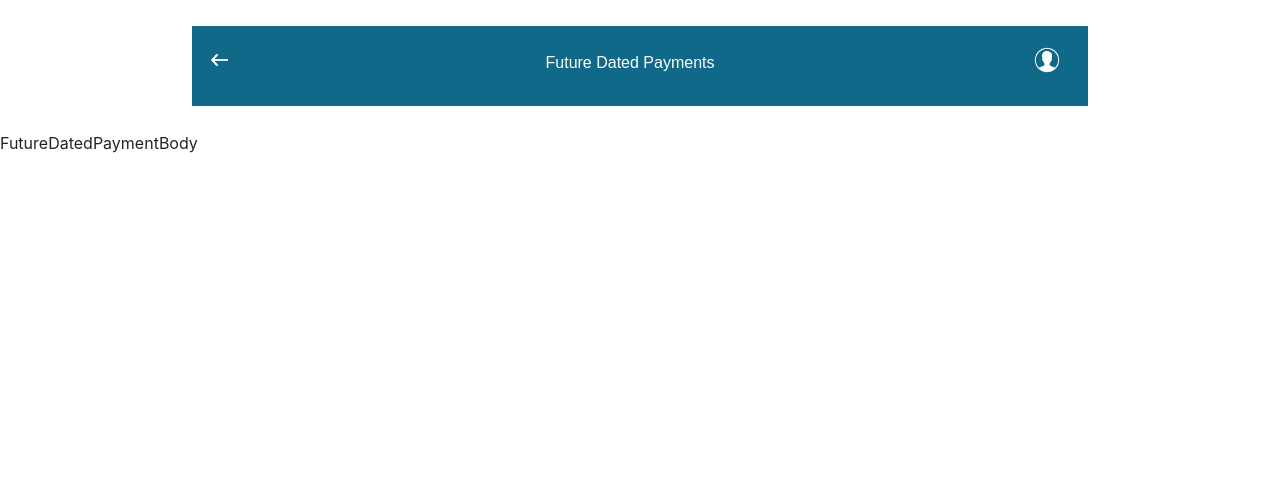
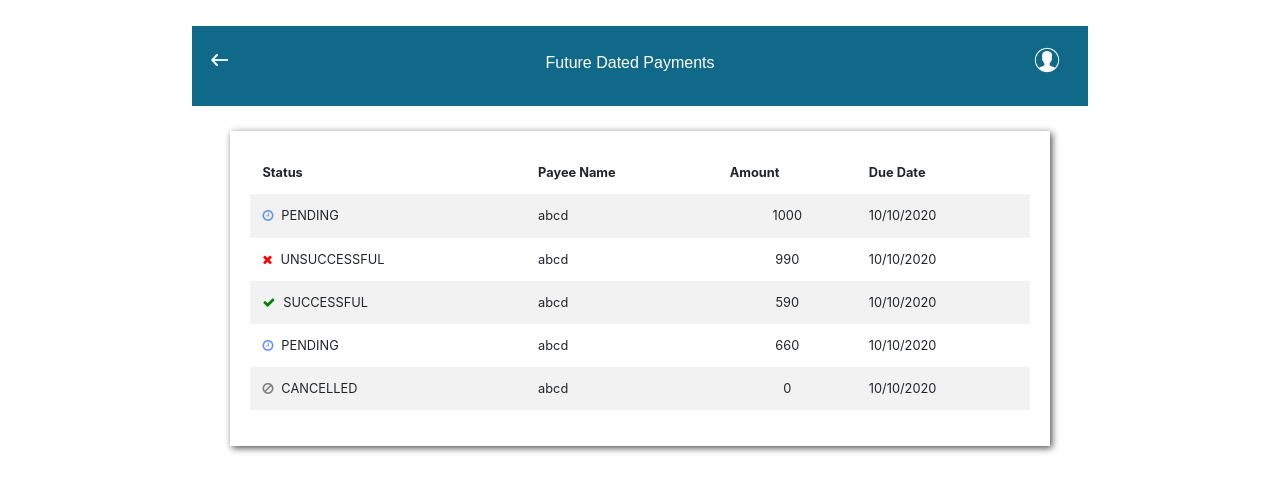
Before and after one commit to kambleaa007/TrainingReactJS, a React (Create React App) app: page /futureDatedPayments in a window 1280 px wide. Shown: the top 492 px of the page. Built offline with nearby package versions, Linux system fonts and the light colour scheme.

Commit message:
task-9-added

```diff
--- a/src/Common/customers.json
+++ b/src/Common/customers.json
@@ -9,6 +9,53 @@
                 "1234",
                 "1478",
                 "1598"
+            ],
+            "transactions":[
+                {
+                    "id":"0",
+                    "status":"PENDING",
+                    "payee_name":"abcd",
+                    "amount":1000.00,
+                    "due_date":"10/10/2020",
+                    "type":"DEBITED"
+
+                },
+                {
+                    "id":"1",
+                    "status":"UNSUCCESSFUL",
+                    "payee_name":"abcd",
+                    "amount":990.00,
+                    "due_date":"10/10/2020",
+                    "type":"CREDITED"
+
+                },
+                {
+                    "id":"2",
+                    "status":"SUCCESSFUL",
+                    "payee_name":"abcd",
+                    "amount":590.00,
+                    "due_date":"10/10/2020",
+                    "type":"DEBITED"
+
+                },
+                {
+                    "id":"3",
+                    "status":"PENDING",
+                    "payee_name":"abcd",
+                    "amount":660.00,
+                    "due_date":"10/10/2020",
+                    "type":"DEBITED"
+
+                },
+                {
+                    "id":"4",
+                    "status":"CANCELLED",
+                    "payee_name":"abcd",
+                    "amount":0.00,
+                    "due_date":"10/10/2020",
+                    "type":"DEBITED"
+
+                }
             ]
         },
         {
@@ -20,6 +67,9 @@
                 "2234",
                 "2478",
                 "2598"
+            ],
+            "transactions":[
+                {},{}
             ]
         },
         {
@@ -31,6 +81,9 @@
                 "3234",
                 "3478",
                 "3598"
+            ],
+            "transactions":[
+                {},{}
             ]
         },
         {
@@ -42,6 +95,9 @@
                 "4234",
                 "4478",
                 "4598"
+            ],
+            "transactions":[
+                {},{}
             ]
         },
         {
@@ -53,6 +109,9 @@
                 "5234",
                 "5478",
                 "5598"
+            ],
+            "transactions":[
+                {},{}
             ]
         }
     ],
--- a/src/Component/DirectDebit.js
+++ b/src/Component/DirectDebit.js
@@ -96,7 +96,7 @@ function AccordionList(props) {
         <div>
             {Accordion.map(i=>{
                 return(
-                    <Accord key={i.id} id={i.id} title={i.title} body={i.body} />
+                    <Accord key={i.id} id={i.id} title={i.title} body={getBodies(i.id)} />
                 )
             })}
 
@@ -116,7 +116,9 @@ function Accord({id, title, body}) {
                     <Accordion.Collapse eventKey={id}>
                         <Card.Body>
                             {
-                                id == "0" ? <Body1/>: id == "1" ? <Body2/>: id == "2" ? <Body3/>: <Body4/>
+
+                                body //getBodies(id) // id == "0" ? <Body1/>: id == "1" ? <Body2/>: id == "2" ? <Body3/>: <Body4/>
+
                             }
                         </Card.Body>
                     </Accordion.Collapse>
@@ -126,8 +128,27 @@ function Accord({id, title, body}) {
     )
 }
 
+
+
 export default DirectDebit;
 
+
+// just binds Accord Body with respective Accord Card header id
+//id == "0" ? <Body1/>: id == "1" ? <Body2/>: id == "2" ? <Body3/>: <Body4/>
+function getBodies(id) {
+
+    if(id==="0")
+        return <Body1 />
+    else if(id==="1")
+        return <Body2 />
+    else if(id==="2")
+        return <Body3 />
+    else if(id==="3")
+        return <Body4 />
+    else
+        return "ERR!!! BODY DOENT EXIST LETS CREATE NEW BODY"
+
+}
 
 function Body1(props) {
     return(
--- /dev/null
+++ b/src/Component/FutureDatedPayment.css
@@ -0,0 +1,52 @@
+.payment-table {
+    font-size: .8em;
+}
+
+
+.payment-pending-status {
+
+    position: relative;
+}
+.payment-pending-status::before {
+
+    font-family: "FontAwesome";
+    content: "\f017";
+    color: cornflowerblue;
+    padding-right: 8px;
+}
+
+.payment-unsuccess-status {
+
+    position: relative;
+}
+.payment-unsuccess-status::before {
+
+    font-family: "FontAwesome";
+    content: "\f00d";
+    color: red;
+    padding-right: 8px;
+}
+
+.payment-success-status {
+
+    position: relative;
+}
+.payment-success-status::before {
+
+    font-family: "FontAwesome";
+    content: "\f00c";
+    color: green;
+    padding-right: 8px;
+}
+
+.payment-cancel-status {
+
+    position: relative;
+}
+.payment-cancel-status::before {
+
+    font-family: "FontAwesome";
+    content: "\f05e";
+    color: grey;
+    padding-right: 8px;
+}
--- a/src/Component/FutureDatedPayment.js
+++ b/src/Component/FutureDatedPayment.js
@@ -1,7 +1,8 @@
 import React, {useEffect, useState, useContext } from 'react';
 import Header from "./Header";
+import { Table } from "react-bootstrap";
 
-//import './SendMoney.css'
+import './FutureDatedPayment.css'
 
 import { GlobalContext } from "../Context/GlobalContext";
 
@@ -20,11 +21,64 @@ function FutureDatedPayment(props) {
 
 
 function FutureDatedPaymentBody(props) {
+
+
+    const globalContext = useContext(GlobalContext);
+    let transactions = globalContext.Global.Accounts[0].transactions // take transactions arr for account 1
+
+
+
     return(
-        <div>
-FutureDatedPaymentBody
+        <div className="Send">
+            <div className="d-flex justify-content-around">
+
+                <Table striped borderless hover className="payment-table ">
+                    <thead>
+                        <tr>
+                        {/* <th>#</th> */}
+                        <th>Status</th>
+                        <th>Payee Name</th>
+                        <th>Amount</th>
+                        <th>Due Date</th>
+                        </tr>
+                    </thead>
+                    <tbody>
+                    {
+                        transactions.map(i=>{
+                            return(
+                                <tr key={i.id}>
+                                    {/* <td>{i.id}</td> */}
+                                    <td className={getStyleStatus(i.status)}>
+                                        {i.status}
+                                    </td>
+                                    <td>{i.payee_name}</td>
+                                    <td className="text-center">{i.amount}</td>
+                                    <td>{i.due_date}</td>
+                                </tr>
+                            )
+                        })
+                    }
+                    </tbody>
+                </Table>
+
+
+            </div>
         </div>
     )
 }
 
+
+// working of this function depends on JSON transaction status data should match
+function getStyleStatus(status) {
+    if(status==="PENDING")
+        return "payment-pending-status"
+    else if(status==="UNSUCCESSFUL")
+        return "payment-unsuccess-status"
+    else if(status==="SUCCESSFUL")
+        return "payment-success-status"
+    else if(status==="CANCELLED")
+        return "payment-cancel-status"
+    return ""
+}
+
 export default FutureDatedPayment;
```
Also changed, not shown: 1 other file (tests, documents, lock files or other folders).
